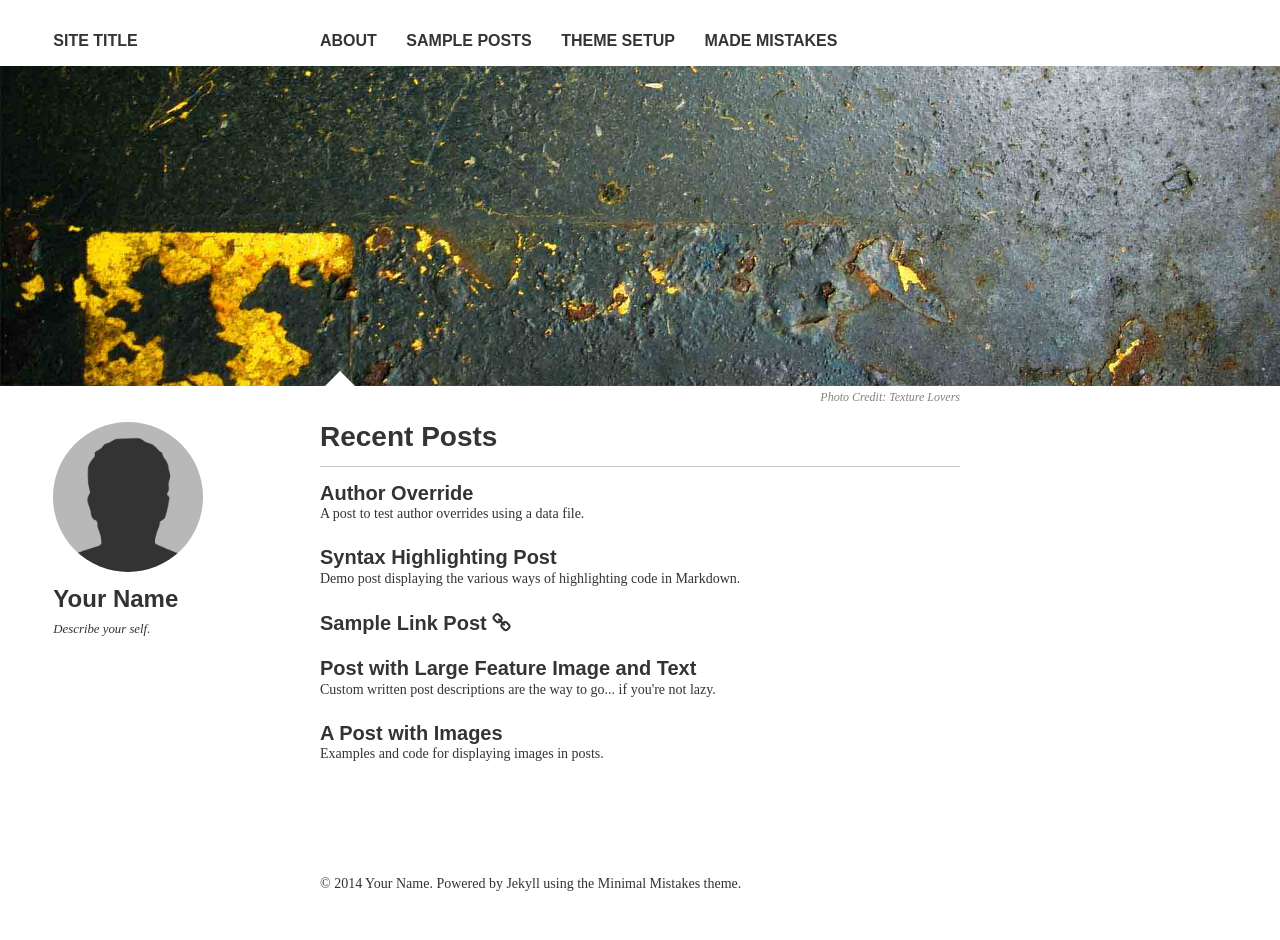
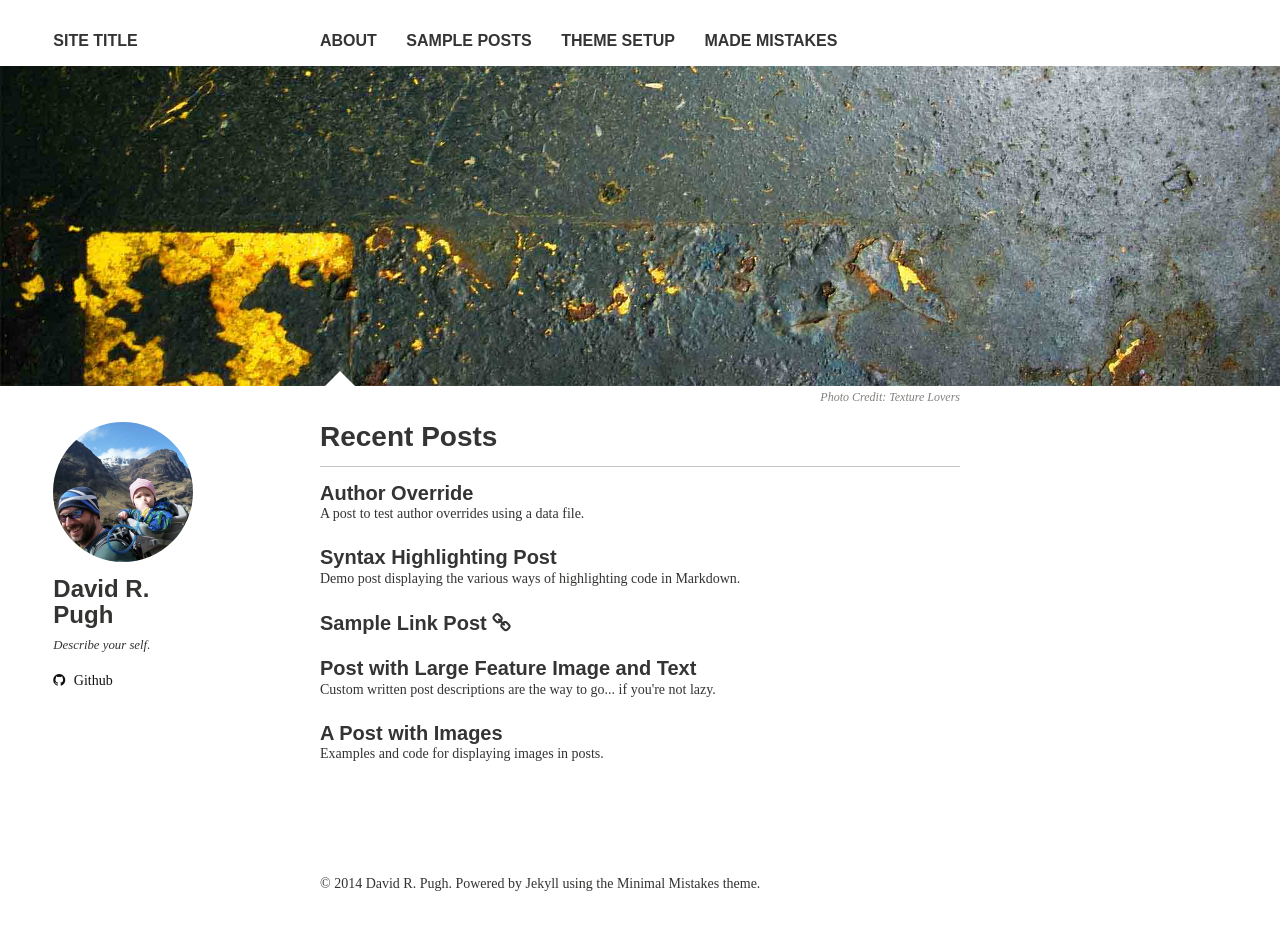
Before and after one commit to Lcpssm/davidrpugh.github.io, a Jekyll site: the page built from index.md, in a window 1280 px wide. Built offline with Jekyll 4.4.1, drawn with Linux system fonts in a browser that asks for light colours; nearby versions of some CDN libraries; some web fonts are replaced.

Commit message:
Updated my bio-photo.

```diff
--- a/_config.yml
+++ b/_config.yml
@@ -26,7 +26,7 @@ kramdown:
 
 # Site owner
 owner:
-  name: Your Name
+  name: David R. Pugh
   avatar: bio-photo.jpg
   bio: "Describe your self."
   email:
@@ -40,7 +40,7 @@ owner:
     ad-client:
     ad-slot:
   bing-verify:
-  github: #username
+  github: davidrpugh
   stackoverflow: #http://stackoverflow.com/users/123456/username
   linkedin: #username
   instagram: #username
```
Also changed, not shown: images/bio-photo-2.jpg (deleted), images/bio-photo.jpg.
